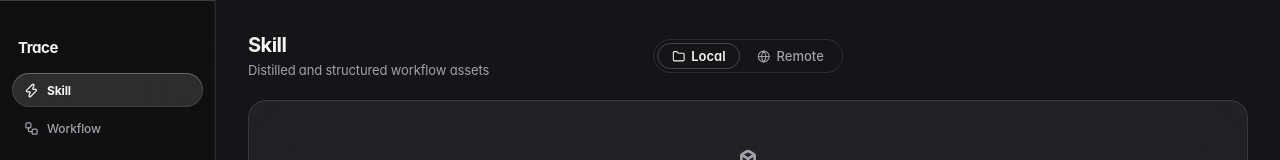
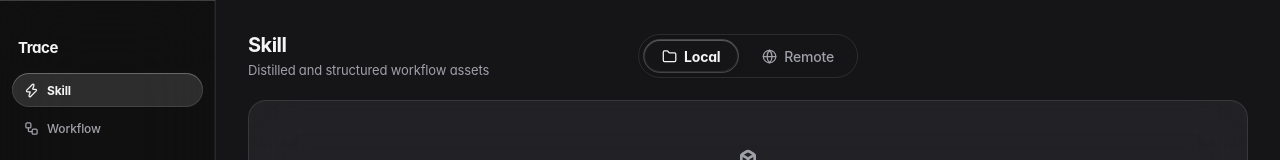
Before and after one commit to overdev-l/workflow-skill, a React (Vite) app in the folder apps/desktop/: page / in a window 1280 px wide. Shown: the top 160 px of the page. Built offline with nearby package versions, Linux system fonts and the light colour scheme.

Commit message:
style(skills): increase tab size and apply design system spring/smooth animation constraints

```diff
--- a/apps/desktop/src/App.tsx
+++ b/apps/desktop/src/App.tsx
@@ -385,7 +385,7 @@ function SkillsOverviewPage({
               role="tab"
               aria-selected={skillTab === 'local'}
             >
-              <Folder size={13} />
+              <Folder size={15} className="pill-icon" />
               <span>{t.skills.tabLocal}</span>
             </button>
             <button
@@ -398,7 +398,7 @@ function SkillsOverviewPage({
               role="tab"
               aria-selected={skillTab === 'remote'}
             >
-              <Globe size={13} />
+              <Globe size={15} className="pill-icon" />
               <span>{t.skills.tabRemote}</span>
             </button>
           </div>
--- a/apps/desktop/src/app.css
+++ b/apps/desktop/src/app.css
@@ -532,30 +532,36 @@ pre {
   text-overflow: ellipsis;
 }
 
-/* Centered Segmented Pill Tabs */
+/* Centered Segmented Pill Tabs (Spacious & Spring Animated) */
 .segmented-pill-track {
   display: inline-flex;
   align-items: center;
-  padding: 3px;
+  padding: 4px;
   border-radius: var(--radius-pill);
   background: var(--color-surface);
   border: 1px solid var(--glass-border);
-  gap: 2px;
+  gap: 4px;
+  box-shadow: inset 0 1px 2px rgba(0, 0, 0, 0.04);
 }
 
 .segmented-pill-btn {
   display: inline-flex;
   align-items: center;
-  gap: 6px;
-  padding: 4px 14px;
+  gap: 7px;
+  height: 34px;
+  padding: 0 18px;
   border-radius: var(--radius-pill);
-  font-size: 0.8125rem;
+  font-size: 0.875rem;
   font-weight: 500;
+  letter-spacing: -0.015em;
   color: var(--color-muted);
   background: transparent;
   border: 1px solid transparent;
   cursor: pointer;
-  transition: all 160ms var(--ease-snappy);
+  transition: background-color var(--motion-fast) var(--motion-smooth),
+              color var(--motion-fast) var(--motion-smooth),
+              transform 0.22s var(--motion-spring),
+              box-shadow var(--motion-fast) var(--motion-smooth);
   user-select: none;
 }
 
@@ -564,12 +570,29 @@ pre {
   background: var(--glass-surface);
 }
 
+.segmented-pill-btn:hover .pill-icon {
+  transform: scale(1.14);
+}
+
+.segmented-pill-btn:active {
+  transform: scale(0.95);
+}
+
 .segmented-pill-btn.is-active {
   color: var(--color-ink);
-  font-weight: 600;
+  font-weight: 650;
   background: var(--color-raised-surface);
   border-color: var(--glass-border-specular);
-  box-shadow: 0 1px 3px rgba(0, 0, 0, 0.08);
+  box-shadow: 0 2px 8px rgba(0, 0, 0, 0.06), inset 0 1px 0 var(--glass-border-specular), inset 0 0 0 1px var(--glass-border);
+}
+
+.segmented-pill-btn.is-active .pill-icon {
+  color: var(--color-primary);
+}
+
+.pill-icon {
+  flex-shrink: 0;
+  transition: transform 0.24s var(--motion-spring), color var(--motion-fast) var(--motion-smooth);
 }
 
 /* Remote Hub Announcement Banner */
```
